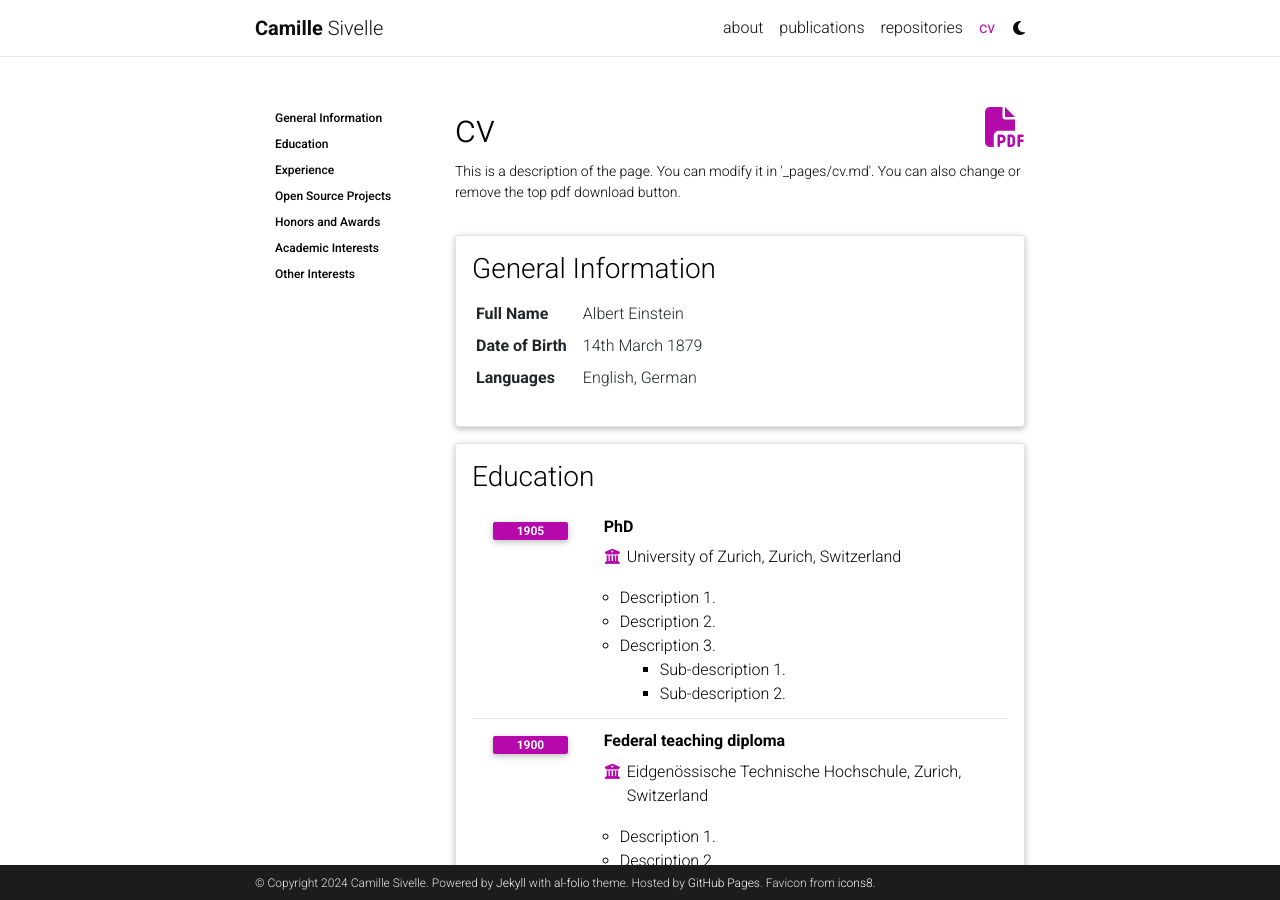
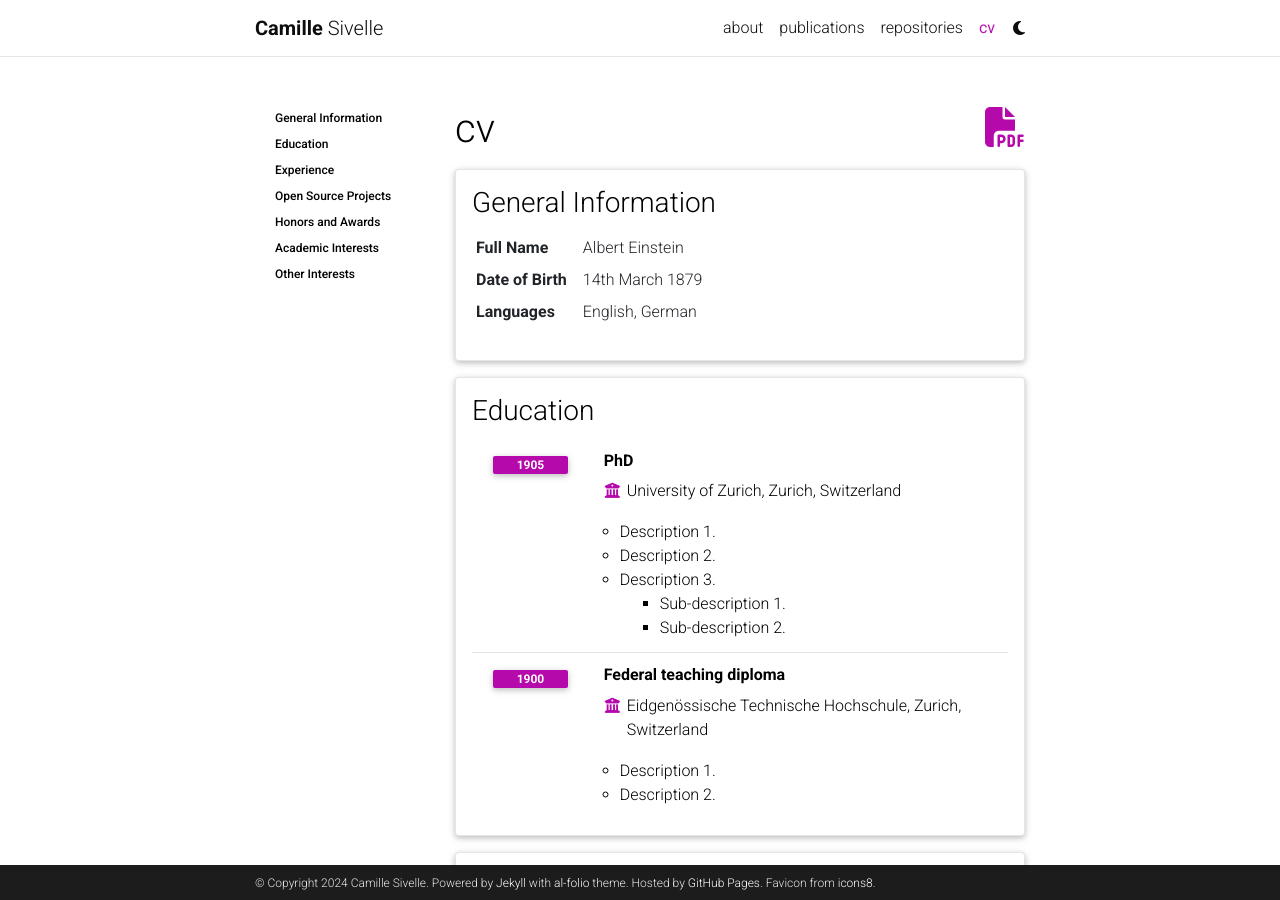
Before and after one commit to camille-si/camille-si.github.io, a Jekyll site: the page built from _pages/cv.md, in a window 1280 px wide and 900 px high. Built offline with Jekyll 4.4.1, drawn with Linux system fonts in a browser that asks for light colours; full-size pictures stand in for the smaller copies a plugin makes; comment, search, counter and statistics services are not loaded; a style sheet for code colours, icons or effects is not loaded.

Commit message:
updated: address and cv

```diff
--- a/_bibliography/papers.bib
+++ b/_bibliography/papers.bib
@@ -3,6 +3,7 @@
 @article{puys2022scada,
   title={SCADA cybersecurity awareness and teaching with Hardware-In-The-Loop platforms},
   author={Puys, Maxime and Thevenon, Pierre-Henri and Mocanu, St{\'e}phane and Gallissot, Mathieu and Sivelle, Camille},
+  abbr={JoWUA},
   journal={Journal of Wireless Mobile Networks, Ubiquitous Computing, and Dependable Applications},
   volume={13},
   number={1},
@@ -14,6 +15,7 @@
   title={iMRC: Integrated Monitoring \& Recovery Component, a Solution to Guarantee the Security of Embedded Systems.},
   author={Thevenon, Pierre-Henri and Riou, S{\'e}bastien and Tran, Duc-Minh and Puys, Maxime and Polychronou, Nikolaos Foivos and El-Majihi, Mustapha and Sivelle, Camille},
   journal={Journal of Internet Services and Information Security},
+  abbr={JISIS},
   volume={12},
   number={2},
   pages={70--94},
@@ -37,5 +39,6 @@
   author={East, Ryan and Mbabaali, Sophia and Sivelle, Camille and Laguelle, Noemie and Choukou, Mohamed-Amine},
   booktitle={Proceedings of the 11th Augmented Human International Conference},
   pages={1--2},
+  abbr={AH}
   year={2020}
 }
--- a/_pages/cv.md
+++ b/_pages/cv.md
@@ -4,8 +4,8 @@
 title: cv
 nav: true
 nav_order: 5
-cv_pdf: example_pdf.pdf
-description: This is a description of the page. You can modify it in '_pages/cv.md'. You can also change or remove the top pdf download button.
+cv_pdf: camille-sivelle.pdf
+description:
 toc:
   sidebar: left
 ---
```
Also changed, not shown: _pages/about.md (+1 -2 lines).
